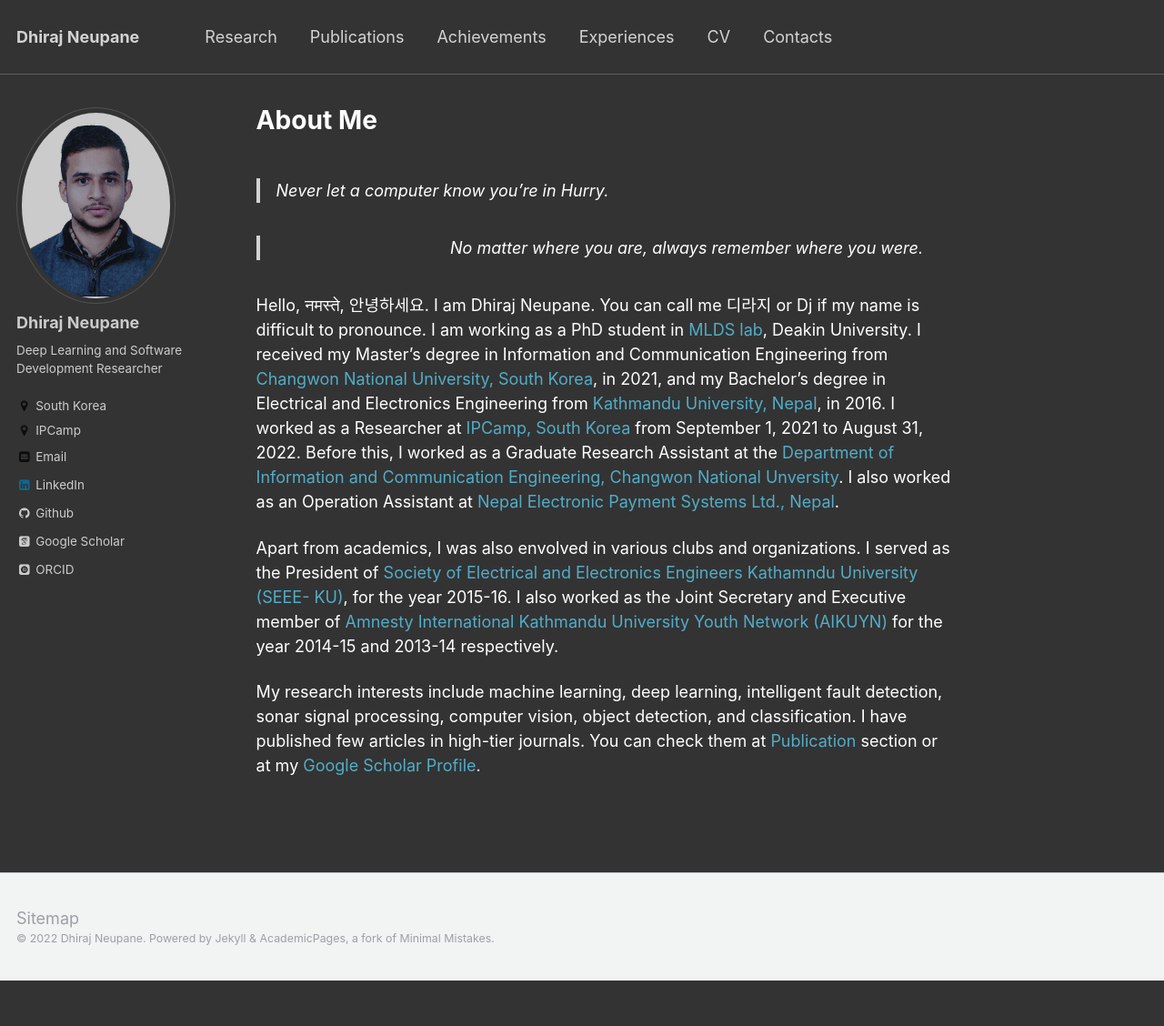
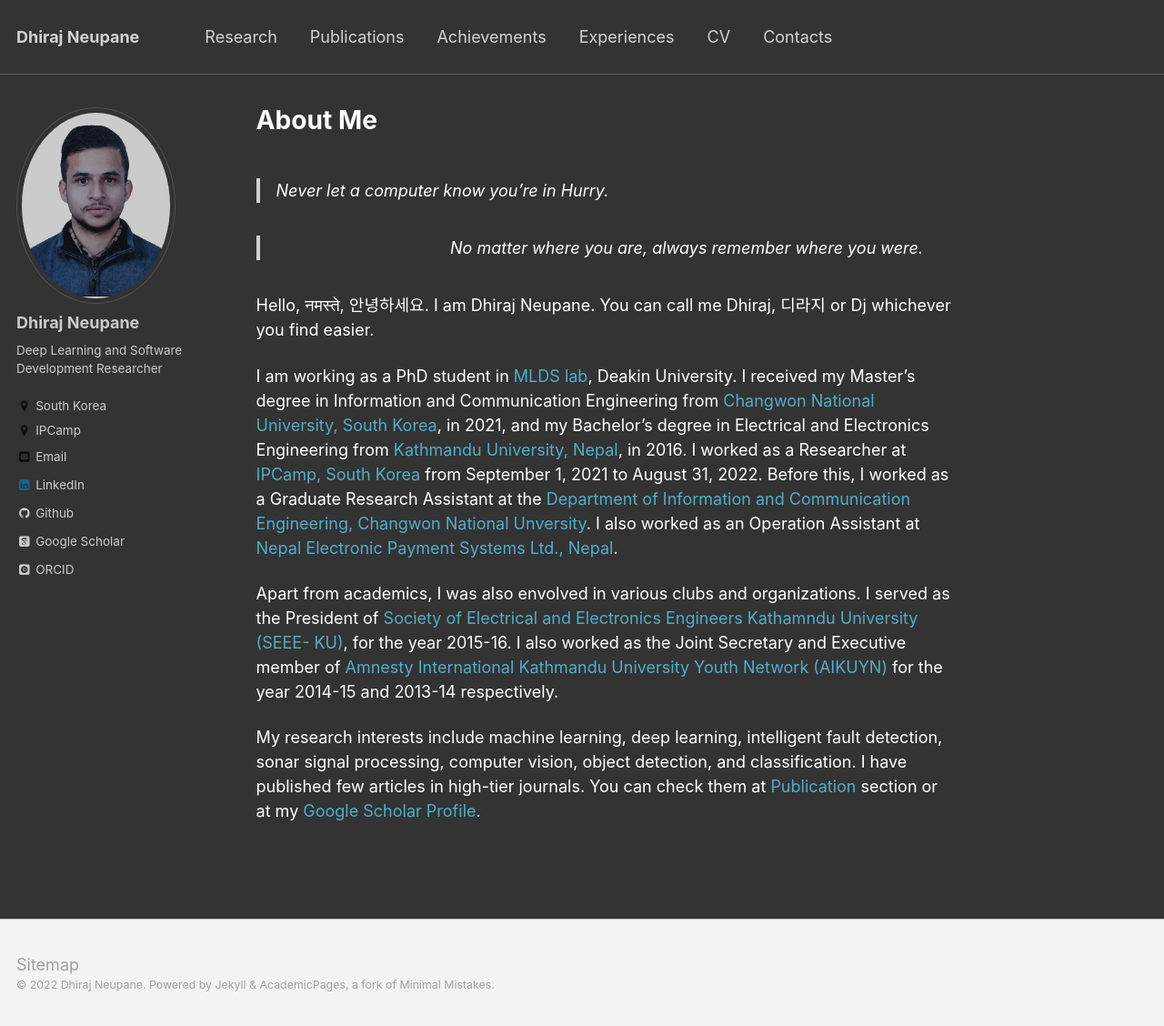
Before and after one commit to dhirajneupane/academicPortfolio, a Jekyll site: the page built from _pages/about.md, in a window 1280 px wide and 1128 px high. Shown: the whole window at 91% size. Built offline with Jekyll 4.4.1, drawn with Linux system fonts in a browser that asks for light colours; some web fonts are replaced.

Commit message:
Update about.md

```diff
--- a/_pages/about.md
+++ b/_pages/about.md
@@ -11,7 +11,9 @@ redirect_from:
 
 > <p style='text-align: right;'> No matter where you are, always remember where you were. </p>
 
-Hello, नमस्ते, 안녕하세요. I am Dhiraj Neupane. You can call me 디라지 or Dj if my name is difficult to pronounce. I am working as a PhD student in [MLDS lab](https://deakin-mlds.github.io/index.html), Deakin University. I received my Master's degree in Information and Communication Engineering from [Changwon National University, South Korea](https://www.changwon.ac.kr/eng/main.do){:target="_blank"}, in 2021, and my Bachelor's degree in Electrical and Electronics Engineering from [Kathmandu University, Nepal](https://ku.edu.np/){:target="_blank"}, in 2016. I worked as a Researcher at [IPCamp, South Korea](http://www.ipcamp.co.kr){:target="_blank"} from September 1, 2021 to August 31, 2022. Before this, I worked as a Graduate Research Assistant at the [Department of Information and Communication Engineering, Changwon National Unversity](https://www.changwon.ac.kr/eng/cm/cntnts/cntntsView.do?mi=11228&cntntsId=4240){:target="_blank"}. I also worked as an Operation Assistant at [Nepal Electronic Payment Systems Ltd., Nepal](https://neps.com.np/){:target="_blank"}.
+Hello, नमस्ते, 안녕하세요. I am Dhiraj Neupane. You can call me Dhiraj, 디라지 or Dj whichever you find easier.
+
+I am working as a PhD student in [MLDS lab](https://deakin-mlds.github.io/index.html), Deakin University. I received my Master's degree in Information and Communication Engineering from [Changwon National University, South Korea](https://www.changwon.ac.kr/eng/main.do){:target="_blank"}, in 2021, and my Bachelor's degree in Electrical and Electronics Engineering from [Kathmandu University, Nepal](https://ku.edu.np/){:target="_blank"}, in 2016. I worked as a Researcher at [IPCamp, South Korea](http://www.ipcamp.co.kr){:target="_blank"} from September 1, 2021 to August 31, 2022. Before this, I worked as a Graduate Research Assistant at the [Department of Information and Communication Engineering, Changwon National Unversity](https://www.changwon.ac.kr/eng/cm/cntnts/cntntsView.do?mi=11228&cntntsId=4240){:target="_blank"}. I also worked as an Operation Assistant at [Nepal Electronic Payment Systems Ltd., Nepal](https://neps.com.np/){:target="_blank"}.
 
 Apart from academics, I was also envolved in various clubs and organizations. I served as the President of [Society of Electrical and Electronics Engineers Kathamndu University (SEEE- KU)](http://seee.ku.edu.np/board-members-2015-16/){:target="_blank"}, for the year 2015-16. I  also worked as the Joint Secretary and Executive member of [Amnesty International Kathmandu University Youth Network (AIKUYN)](https://www.facebook.com/aikuyn/){:target="_blank"} for the year 2014-15 and 2013-14 respectively.
 
```
